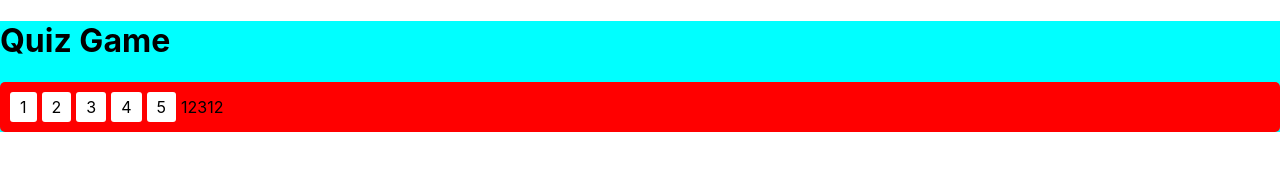
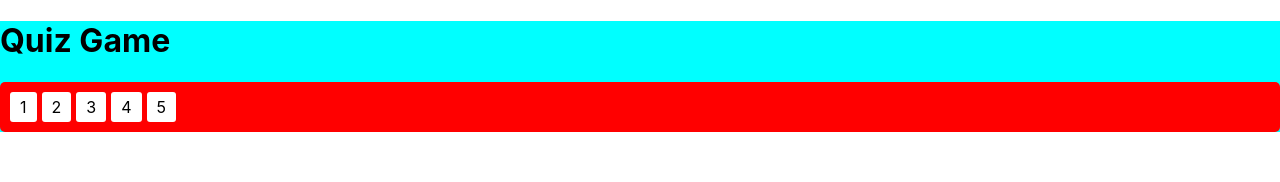
Before and after one commit to Egor-Kozlov/Quiz-game-front-end, a React (Create React App) app: page / in a window 1280 px wide. Shown: the top 182 px of the page. Built offline with nearby package versions, Linux system fonts and the light colour scheme.

Commit message:
added test commit

```diff
--- a/src/components/Number.tsx
+++ b/src/components/Number.tsx
@@ -8,7 +8,7 @@ const Numbers = () => {
       <p>
         {numbers.map((number, index) => (
           <span key={index}>{number}</span>
-        ))}12312
+        ))}
       </p>
     </div>
 
```
